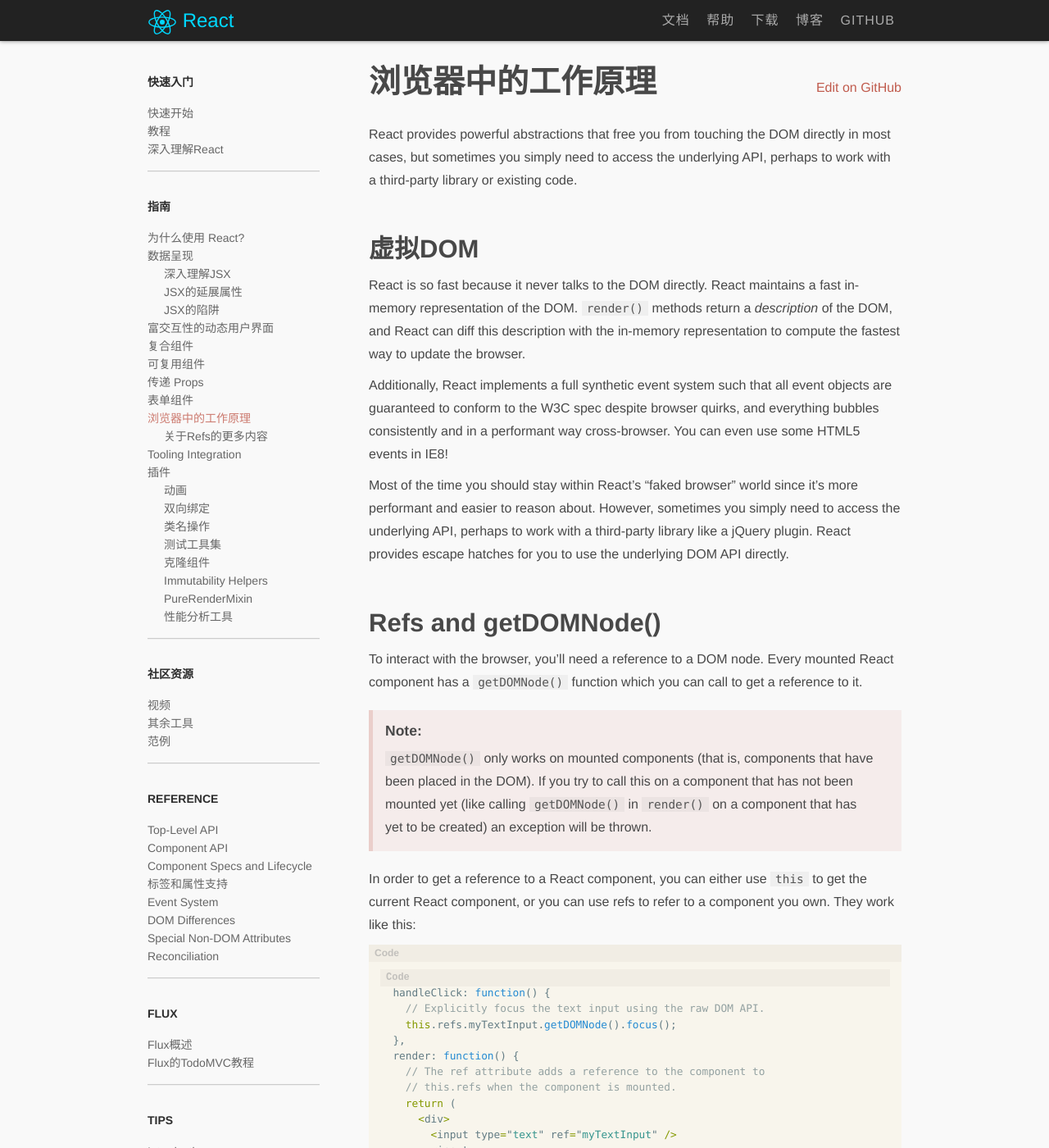
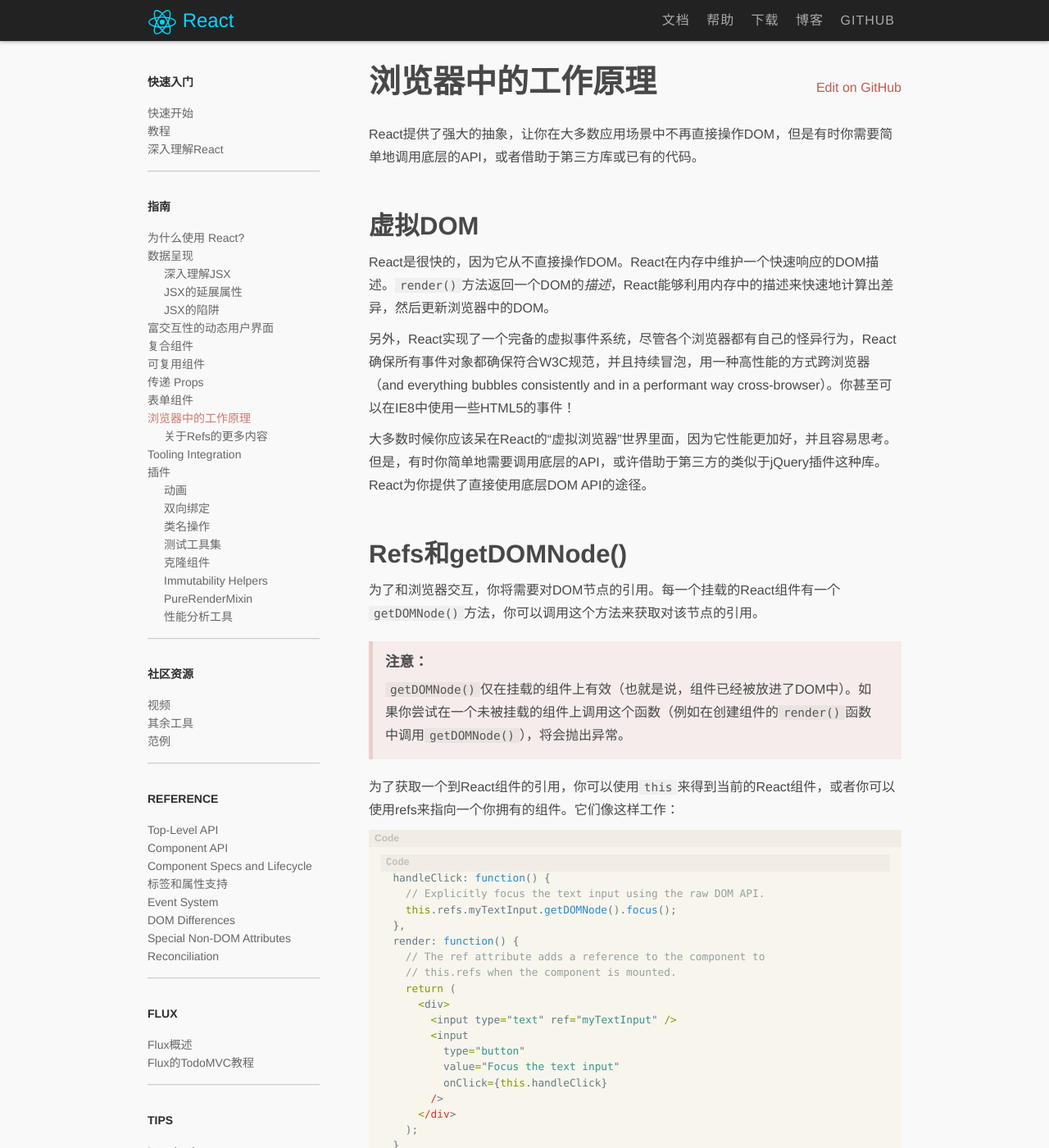
Before and after one commit to yaoshanliang/react-docs, a Jekyll site: the page built from zh/docs/08-working-with-the-browser.md, in a window 1280 px wide and 1400 px high. Shown: the whole window at 82% size. Built offline with Jekyll 4.4.1, drawn with Linux system fonts in a browser that asks for light colours; Markdown is read by kramdown in place of the engine named in the settings; comment, search, counter and statistics services are not loaded; some of the changed text lies outside the part shown.

Commit message:
working with the browser

````diff
--- a/zh/docs/08-working-with-the-browser.md
+++ b/zh/docs/08-working-with-the-browser.md
@@ -6,27 +6,27 @@ prev: forms.html
 next: more-about-refs.html
 ---
 
-React provides powerful abstractions that free you from touching the DOM directly in most cases, but sometimes you simply need to access the underlying API, perhaps to work with a third-party library or existing code.
+React提供了强大的抽象，让你在大多数应用场景中不再直接操作DOM，但是有时你需要简单地调用底层的API，或者借助于第三方库或已有的代码。
 
 
 ## 虚拟DOM
 
-React is so fast because it never talks to the DOM directly. React maintains a fast in-memory representation of the DOM. `render()` methods return a *description* of the DOM, and React can diff this description with the in-memory representation to compute the fastest way to update the browser.
+React是很快的，因为它从不直接操作DOM。React在内存中维护一个快速响应的DOM描述。`render()`方法返回一个DOM的*描述*，React能够利用内存中的描述来快速地计算出差异，然后更新浏览器中的DOM。
 
-Additionally, React implements a full synthetic event system such that all event objects are guaranteed to conform to the W3C spec despite browser quirks, and everything bubbles consistently and in a performant way cross-browser. You can even use some HTML5 events in IE8!
+另外，React实现了一个完备的虚拟事件系统，尽管各个浏览器都有自己的怪异行为，React确保所有事件对象都确保符合W3C规范，并且持续冒泡，用一种高性能的方式跨浏览器（and everything bubbles consistently and in a performant way cross-browser）。你甚至可以在IE8中使用一些HTML5的事件！
 
-Most of the time you should stay within React's "faked browser" world since it's more performant and easier to reason about. However, sometimes you simply need to access the underlying API, perhaps to work with a third-party library like a jQuery plugin. React provides escape hatches for you to use the underlying DOM API directly.
+大多数时候你应该呆在React的“虚拟浏览器”世界里面，因为它性能更加好，并且容易思考。但是，有时你简单地需要调用底层的API，或许借助于第三方的类似于jQuery插件这种库。React为你提供了直接使用底层DOM API的途径。
 
 
-## Refs and getDOMNode()
+## Refs和getDOMNode()
 
-To interact with the browser, you'll need a reference to a DOM node. Every mounted React component has a `getDOMNode()` function which you can call to get a reference to it.
+为了和浏览器交互，你将需要对DOM节点的引用。每一个挂载的React组件有一个`getDOMNode()`方法，你可以调用这个方法来获取对该节点的引用。
 
-> Note:
+> 注意：
 >
-> `getDOMNode()` only works on mounted components (that is, components that have been placed in the DOM). If you try to call this on a component that has not been mounted yet (like calling `getDOMNode()` in `render()` on a component that has yet to be created) an exception will be thrown.
+> `getDOMNode()`仅在挂载的组件上有效（也就是说，组件已经被放进了DOM中）。如果你尝试在一个未被挂载的组件上调用这个函数（例如在创建组件的`render()`函数中调用`getDOMNode()`），将会抛出异常。
 
-In order to get a reference to a React component, you can either use `this` to get the current React component, or you can use refs to refer to a component you own. They work like this:
+为了获取一个到React组件的引用，你可以使用`this`来得到当前的React组件，或者你可以使用refs来指向一个你拥有的组件。它们像这样工作：
 
 ```javascript
 var MyComponent = React.createClass({
@@ -57,52 +57,53 @@ React.render(
 ```
 
 
-## More About Refs
+## 更多关于Refs
 
-To learn more about refs, including ways to use them effectively, see our [more about refs](/react/docs/more-about-refs.html) documentation.
+为了学习更多有关Refs的内容，包括如何有效地使用它们，参考我们的[更多关于Refs](/react/docs/more-about-refs.html)文档。
 
 
-## Component Lifecycle
+## 组件生命周期
 
-Components have three main parts of their lifecycle:
+组件的生命周期包含三个主要部分：
 
-* **Mounting:** A component is being inserted into the DOM.
-* **Updating:** A component is being re-rendered to determine if the DOM should be updated.
-* **Unmounting:** A component is being removed from the DOM.
+* **挂载：** 组件被插入到DOM中。
+* **更新：** 组件被重新渲染，查明DOM是否应该刷新。
+* **移除：** 组件从DOM中移除。
 
-React provides lifecycle methods that you can specify to hook into this process. We provide **will** methods, which are called right before something happens, and **did** methods which are called right after something happens.
+React提供生命周期方法，你可以在这些方法中放入自己的代码。我们提供**will**方法，会在某些行为发生之前调用，和**did**方法，会在某些行为发生之后调用。
 
 
-### Mounting
+### 挂载
 
-* `getInitialState(): object` is invoked before a component is mounted. Stateful components should implement this and return the initial state data.
-* `componentWillMount()` is invoked immediately before mounting occurs.
-* `componentDidMount()` is invoked immediately after mounting occurs. Initialization that requires DOM nodes should go here.
+* `getInitialState(): object`在组件被挂载之前调用。状态化的组件应该实现这个方法，返回初始的state数据。
+* `componentWillMount()`在挂载发生之前立即被调用。
+* `componentDidMount()`在挂载结束之后马上被调用。需要DOM节点的初始化操作应该放在这里。
 
 
-### Updating
+### 更新
 
-* `componentWillReceiveProps(object nextProps)` is invoked when a mounted component receives new props. This method should be used to compare `this.props` and `nextProps` to perform state transitions using `this.setState()`.
-* `shouldComponentUpdate(object nextProps, object nextState): boolean` is invoked when a component decides whether any changes warrant an update to the DOM. Implement this as an optimization to compare `this.props` with `nextProps` and `this.state` with `nextState` and return false if React should skip updating.
-* `componentWillUpdate(object nextProps, object nextState)` is invoked immediately before updating occurs. You cannot call `this.setState()` here.
-* `componentDidUpdate(object prevProps, object prevState)` is invoked immediately after updating occurs.
+* `componentWillReceiveProps(object nextProps)`当一个挂载的组件接收到新的props的时候被调用。该方法应该用于比较`this.props`和`nextProps`，然互使用`this.setState()`来改变state。
+* `shouldComponentUpdate(object nextProps, object nextState): boolean`当组件做出是否要更新DOM的决定的时候被调用。实现该函数，优化`this.props`和`nextProps`，以及`this.state`和`nextState`的比较，如果不需要React更新DOM，则返回false。
+* `componentWillUpdate(object nextProps, object nextState)`在更新发生之前被调用。你可以在这里调用`this.setState()`。
+* `componentDidUpdate(object prevProps, object prevState)`在更新发生之后调用。
 
 
-### Unmounting
+### 移除
 
-* `componentWillUnmount()` is invoked immediately before a component is unmounted and destroyed. Cleanup should go here.
+* `componentWillUnmount()`在组件移除和销毁之前被调用。清理工作应该放在这里。
 
 
-### Mounted Methods
+### 挂载的方法（Mounted Methods）
 
-_Mounted_ composite components also support the following methods:
+_挂载的_复合组件也支持如下方法：
 
-* `getDOMNode(): DOMElement` can be invoked on any mounted component in order to obtain a reference to its rendered DOM node.
-* `forceUpdate()` can be invoked on any mounted component when you know that some deeper aspect of the component's state has changed without using `this.setState()`.
+* `getDOMNode(): DOMElement`可以在任何挂载的组件上面调用，用于获取一个指向它的渲染DOM节点的引用。
+* `forceUpdate()`当你知道一些很深的组件state已经改变了的时候，可以在该组件上面调用，而不是使用`this.setState()`。
 
 
-## Browser Support and Polyfills
+## 浏览器支持和缺陷填充（Browser Support and Polyfills）
 
+在Facebook，我们支持老得浏览器，包括IE8。我们已经有写好的缺陷填充代码很长时间了，这能让我们写有远见的JS。这意味着我们没有零散的骇客代码充斥在我们的代码库里面，并且我们依然能够预计我们的代码“正常工作起来”。例如，不使用`+new Date()`，我们能够写`Date.now()`。
 At Facebook, we support older browsers, including IE8. We've had polyfills in place for a long time to allow us to write forward-thinking JS. This means we don't have a bunch of hacks scattered throughout our codebase and we can still expect our code to "just work". For example, instead of seeing `+new Date()`, we can just write `Date.now()`. Since the open source React is the same as what we use internally, we've carried over this philosophy of using forward thinking JS.
 
 In addition to that philosophy, we've also taken the stance that we, as authors of a JS library, should not be shipping polyfills as a part of our library. If every library did this, there's a good chance you'd be sending down the same polyfill multiple times, which could be a sizable chunk of dead code. If your product needs to support older browsers, chances are you're already using something like [es5-shim](https://github.com/kriskowal/es5-shim).
@@ -146,3 +147,46 @@ On IE8 the `onScroll` event doesn't bubble and IE8 doesn't have an API to define
 Currently a handler to this event is ignored on IE8.
 
 See the [onScroll doesn't work in IE8](https://github.com/facebook/react/issues/631) GitHub issue for more information.
+ve carried over this philosophy of using forward thinking JS.
+
+In addition to that philosophy, we've also taken the stance that we, as authors of a JS library, should not be shipping polyfills as a part of our library. If every library did this, there's a good chance you'd be sending down the same polyfill multiple times, which could be a sizable chunk of dead code. If your product needs to support older browsers, chances are you're already using something like [es5-shim](https://github.com/kriskowal/es5-shim).
+
+
+### Polyfills Needed to Support Older Browsers
+
+`es5-shim.js` from [kriskowal's es5-shim](https://github.com/kriskowal/es5-shim) provides the following that React needs:
+
+* `Array.isArray`
+* `Array.prototype.every`
+* `Array.prototype.forEach`
+* `Array.prototype.indexOf`
+* `Array.prototype.map`
+* `Date.now`
+* `Function.prototype.bind`
+* `Object.keys`
+* `String.prototype.split`
+* `String.prototype.trim`
+
+`es5-sham.js`, also from [kriskowal's es5-shim](https://github.com/kriskowal/es5-shim), provides the following that React needs:
+
+* `Object.create`
+* `Object.freeze`
+
+The unminified build of React needs the following from [paulmillr's console-polyfill](https://github.com/paulmillr/console-polyfill).
+
+* `console.*`
+
+When using HTML5 elements in IE8 including `<section>`, `<article>`, `<nav>`, `<header>`, and `<footer>`, it's also necessary to include [html5shiv](https://github.com/aFarkas/html5shiv) or a similar script.
+
+
+### Cross-browser Issues
+
+Although React is pretty good at abstracting browser differences, some browsers are limited or present quirky behaviors that we couldn't find a workaround for.
+
+
+#### onScroll event on IE8
+
+On IE8 the `onScroll` event doesn't bubble and IE8 doesn't have an API to define handlers to the capturing phase of an event, meaning there is no way for React to listen to these events.
+Currently a handler to this event is ignored on IE8.
+
+See the [onScroll doesn't work in IE8](https://github.com/facebook/react/issues/631) GitHub issue for more information.
````
